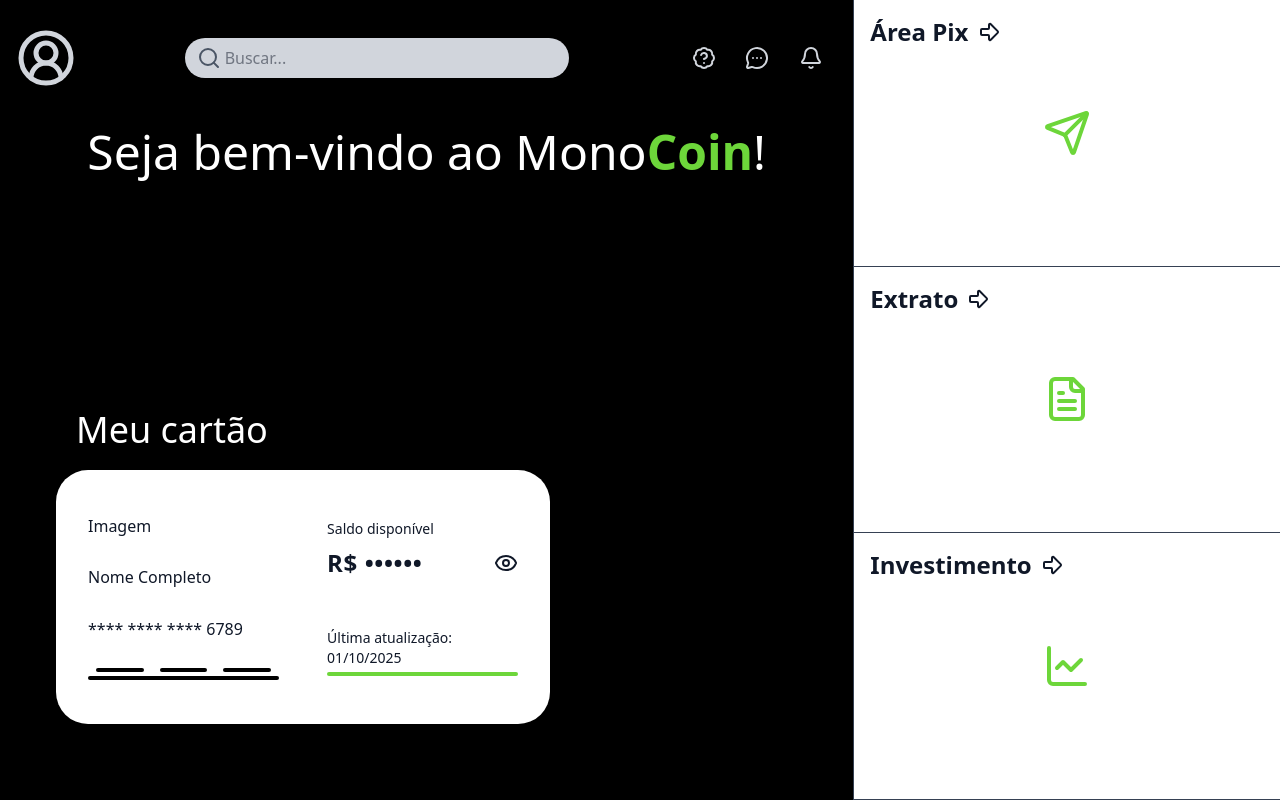
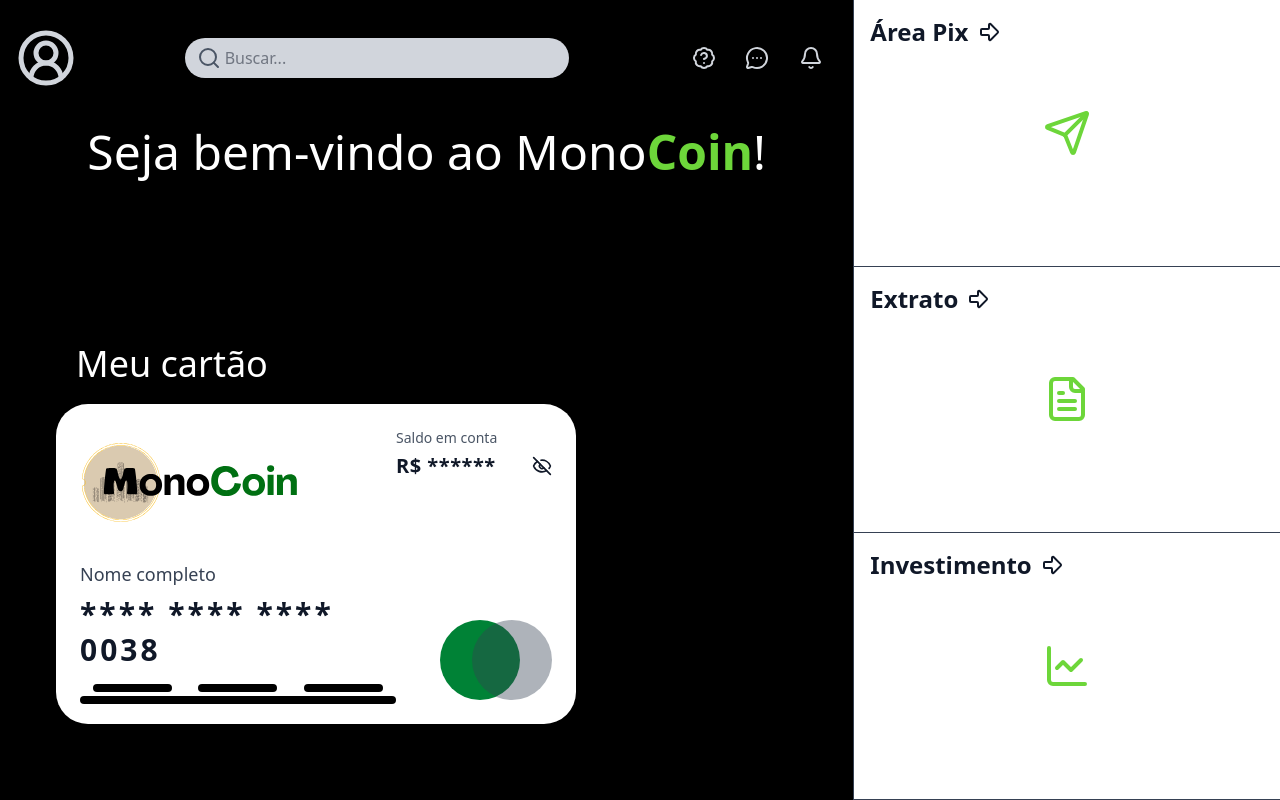
Before and after one commit to saraqwe123/PIProjeto, a React (Vite) app in the folder Frontend/: page /inicio in a window 1280 px wide. Built offline with nearby package versions, Linux system fonts and the light colour scheme; no server answers.

Commit message:
componente cartao

```diff
--- /dev/null
+++ b/Frontend/src/components/Cartao.jsx
@@ -0,0 +1,67 @@
+import {
+  EyeIcon,
+  EyeOffIcon,
+} from "lucide-react";
+import { useState } from "react";
+
+export function Cartao() {
+    const [showBalance, setShowBalance] = useState(false);
+    const toggleBalance = () => {
+      setShowBalance((prev) => !prev);
+    };
+  return (
+    <>
+        <div className="w-130 h-80 bg-white rounded-4xl p-6 shadow-xl relative overflow-hidden flex justify-between items-start">
+            <div className="flex flex-col gap-2">
+                <img src="imagens/logoSite.svg" alt="Logo" className="w-55" />
+                <p className="text-lg text-gray-700">Nome completo</p>
+                <h2 className="tracking-widest text-3xl font-semibold"> **** **** **** 0038 </h2>
+                <div className="flex flex-col gap-1 w-full mt-2">
+                    <div className="flex justify-around w-full">
+                    <div className="h-2 bg-black rounded w-1/4"></div>
+                    <div className="h-2 bg-black rounded w-1/4"></div>
+                    <div className="h-2 bg-black rounded w-1/4"></div>
+                    </div>
+                    <div className="h-2 bg-black rounded w-full"></div>
+                </div>
+                </div>
+
+                <div className="flex flex-col justify-between items-end h-full">
+                    <div className="flex flex-col gap-1">
+                        <p className="text-sm text-gray-600">Saldo em conta</p>
+
+                        <div className="flex items-center gap-2">
+                            <div className="relative w-32">
+
+                            {!showBalance && (
+                                <div className="absolute inset-0 z-10"></div>
+                            )}
+
+                            <p className="text-xl font-semibold text-gray-900 tracking-wide">
+                                {showBalance ? "R$ 2.450,00" : "R$ ******"}
+                            </p>
+                            </div>
+
+                            <button
+                            onClick={toggleBalance}
+                            className="cursor-pointer hover:text-green-600 transition"
+                            >
+                            {showBalance ? (
+                                <EyeIcon className="w-5 h-5" />
+                            ) : (
+                                <EyeOffIcon className="w-5 h-5" />
+                            )}
+                            </button>
+                        </div>
+                    </div>
+
+                <div className="relative w-28 h-16 mb-4">
+                    <div className="absolute w-20 h-20 bg-gray-700/40 rounded-full left-8 top-0 z-10"></div>
+                    <div className="absolute w-20 h-20 bg-green-700 rounded-full left-0 top-0 z-0"></div>
+                </div>
+            </div>
+        </div>
+    </>
+
+  );
+}
--- a/Frontend/src/pages/PaginaInicial.jsx
+++ b/Frontend/src/pages/PaginaInicial.jsx
@@ -17,12 +17,10 @@
 import { useNavigate } from "react-router-dom";
 import { MenuLateral } from "../components/MenuLateral";
 import { MenuSuperior } from "../components/MenuSuperior";
+import { Cartao } from "../components/Cartao"
 
 export function PaginaInicial() {
-  const [showBalance, setShowBalance] = useState(false);
-  const toggleBalance = () => {
-    setShowBalance((prev) => !prev);
-  };
+
 
   return (
     <Pagina>
@@ -36,55 +34,12 @@
           </h1>
 
           <div className="w-full h-full flex flex-col p-10 justify-end mb-5">
+
             <h1 className="text-white p-5 text-4xl">Meu cartão</h1>
-
-            <div className="w-full md:w-2/3 lg:h-1/2 h-auto bg-white rounded-4xl p-4 flex flex-col md:flex-row justify-around gap-4">
-              <div className="w-full md:w-1/2 p-4 flex items-start justify-evenly flex-col gap-4">
-                Imagem
-                <h1>Nome Completo</h1>
-                <h2>**** **** **** 6789</h2>
-
-                <div className="flex flex-col gap-1 w-full">
-                  <div className="flex justify-around w-full">
-                    <div className="h-1 bg-black rounded w-1/4"></div>
-                    <div className="h-1 bg-black rounded w-1/4"></div>
-                    <div className="h-1 bg-black rounded w-1/4"></div>
-                  </div>
-                  <div className="h-1 bg-black rounded w-full"></div>
-                </div>
-              </div>
-
-              <div className="w-full md:w-1/2 p-4 rounded-xl flex flex-col justify-around items-start gap-4">
-                <div className="flex flex-col w-full">
-                  <span className="text-sm">Saldo disponível</span>
-                  <div className="flex items-center justify-between w-full mt-2">
-                    <p className="text-2xl font-bold tracking-wide">
-                      {showBalance ? "R$ 2.450,00" : "R$ ••••••"}
-                    </p>
-                    <button
-                      onClick={toggleBalance}
-                      className="hover:text-[#6dd63a] transition-colors cursor-pointer"
-                      aria-label="Mostrar ou ocultar saldo"
-                    >
-                      {showBalance ? (
-                        <EyeOffIcon className="w-6 h-6" />
-                      ) : (
-                        <EyeIcon className="w-6 h-6" />
-                      )}
-                    </button>
-                  </div>
-                </div>
-
-                <div className="flex flex-col gap-1 w-full">
-                  <p className="text-sm">Última atualização: 01/10/2025</p>
-                  <div className="w-full h-1 bg-[#6dd63a] rounded-full" />
-                </div>
-              </div>
-            </div>
+            <Cartao/>
           </div>
         </div>
         <MenuLateral />
-
       </div>
     </Pagina>
   );
```
